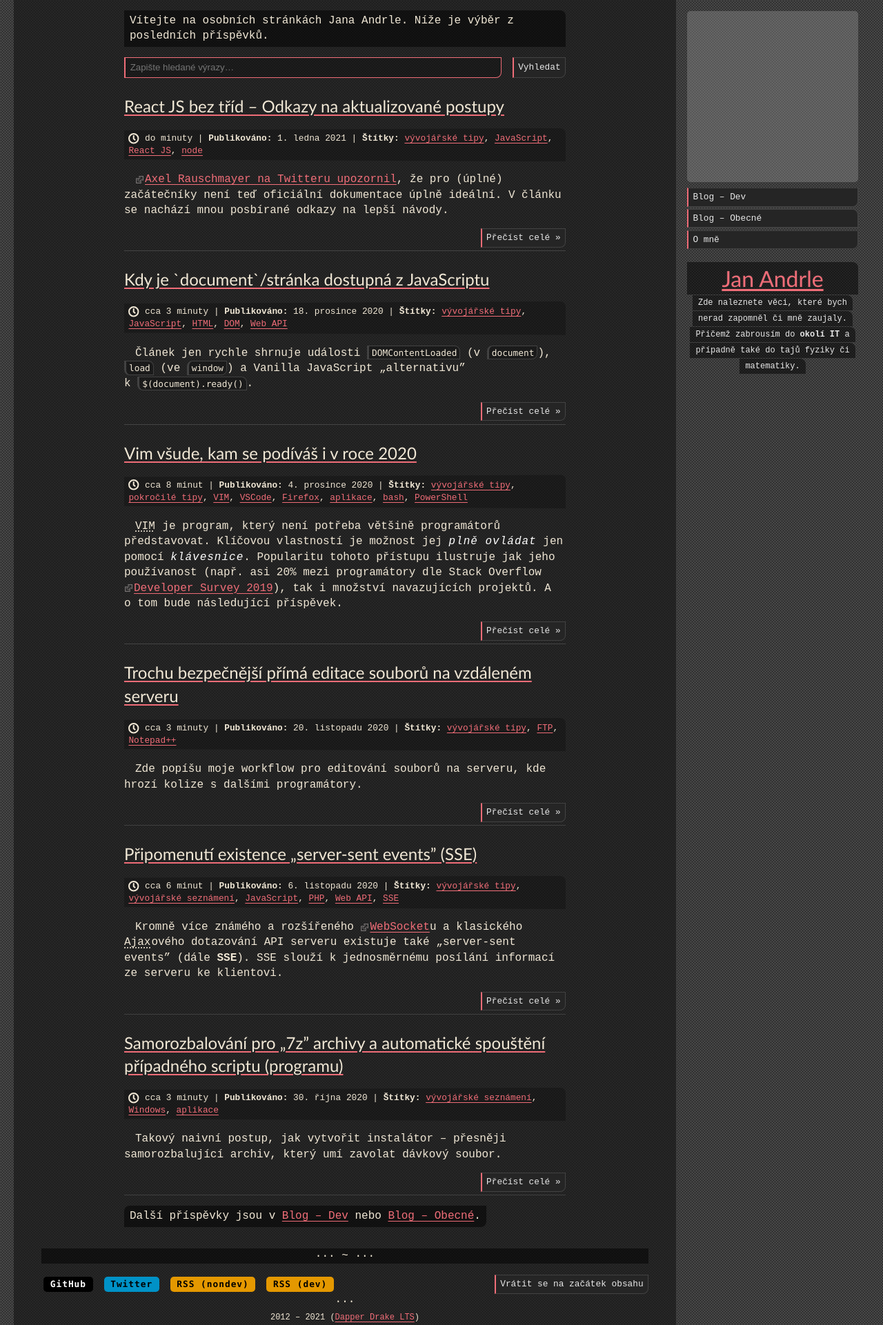
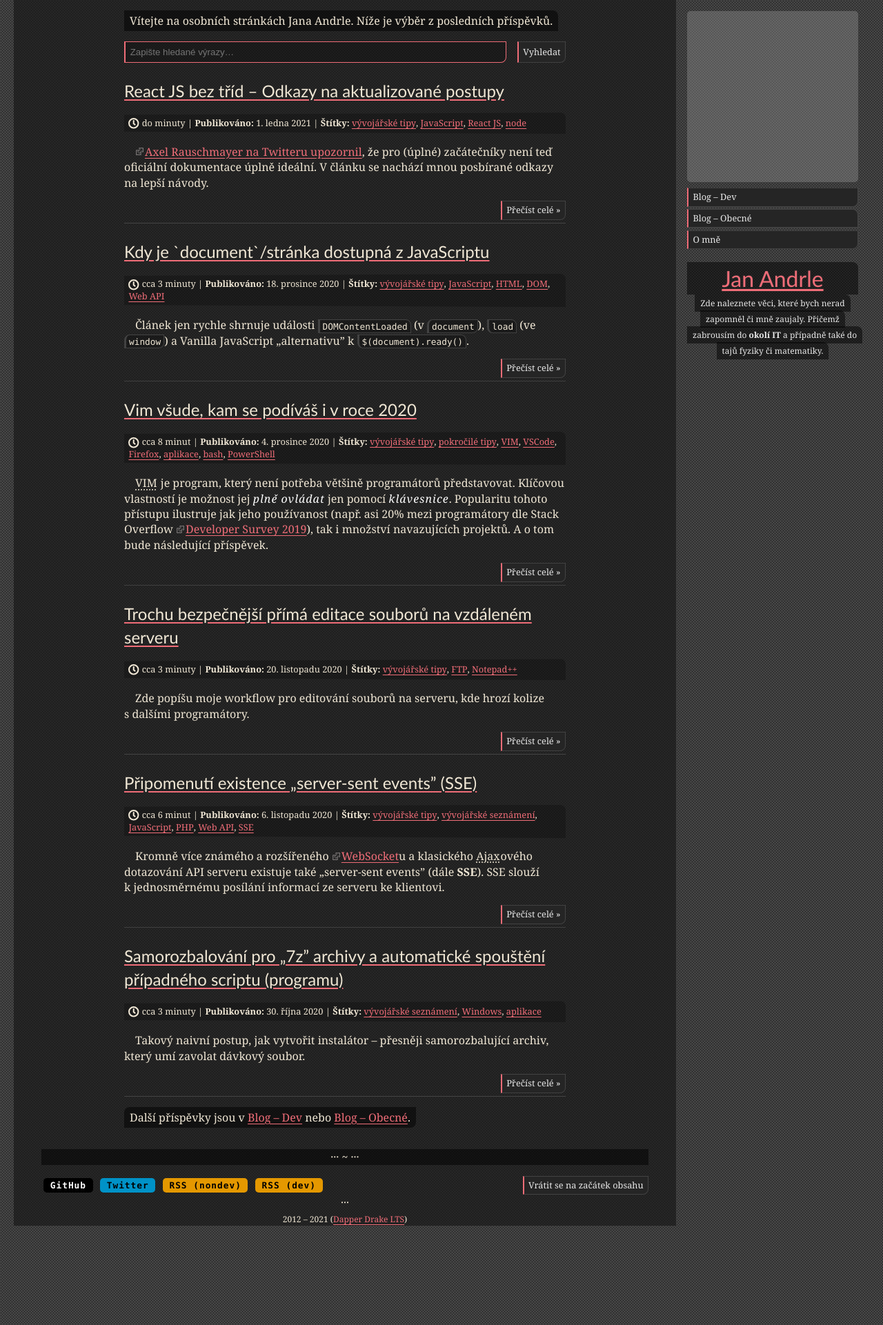
Before and after one commit to jaandrle/jaandrle.github.io, a Jekyll site: the page built from index.html, in a window 1280 px wide. Shown: the whole page at 69% size. Built offline with Jekyll 4.4.1, drawn with Linux system fonts in a browser that asks for light colours; after the commit the page ends 1777 px from its top, so only the background shows below that; grey boxes are pictures that could not be loaded.

Commit message:
Update _variables.scss

```diff
--- a/_sass/_variables.scss
+++ b/_sass/_variables.scss
@@ -29,10 +29,9 @@ $color_codeOperatorWord: #d0bcf0;
 $color_makeDarker: rgba(0,0,0,.25);
 $color_makeDark: rgba(0,0,0,.5);
 
-// Font stacks
-//old safe fonts: sans (Helvetica, Arial, sans-serif;), serif (Georgia, serif;)
+// Font stacks (safe fonts)
 $font_sans: "Trebuchet MS", Helvetica, sans-serif;
-$font_serif: "Courier New", Courier, monospace;
+$font_serif: Georgia, serif;
 $font_monospace: "Lucida Console", Monaco, monospace;
 
 %bg-image {
```
